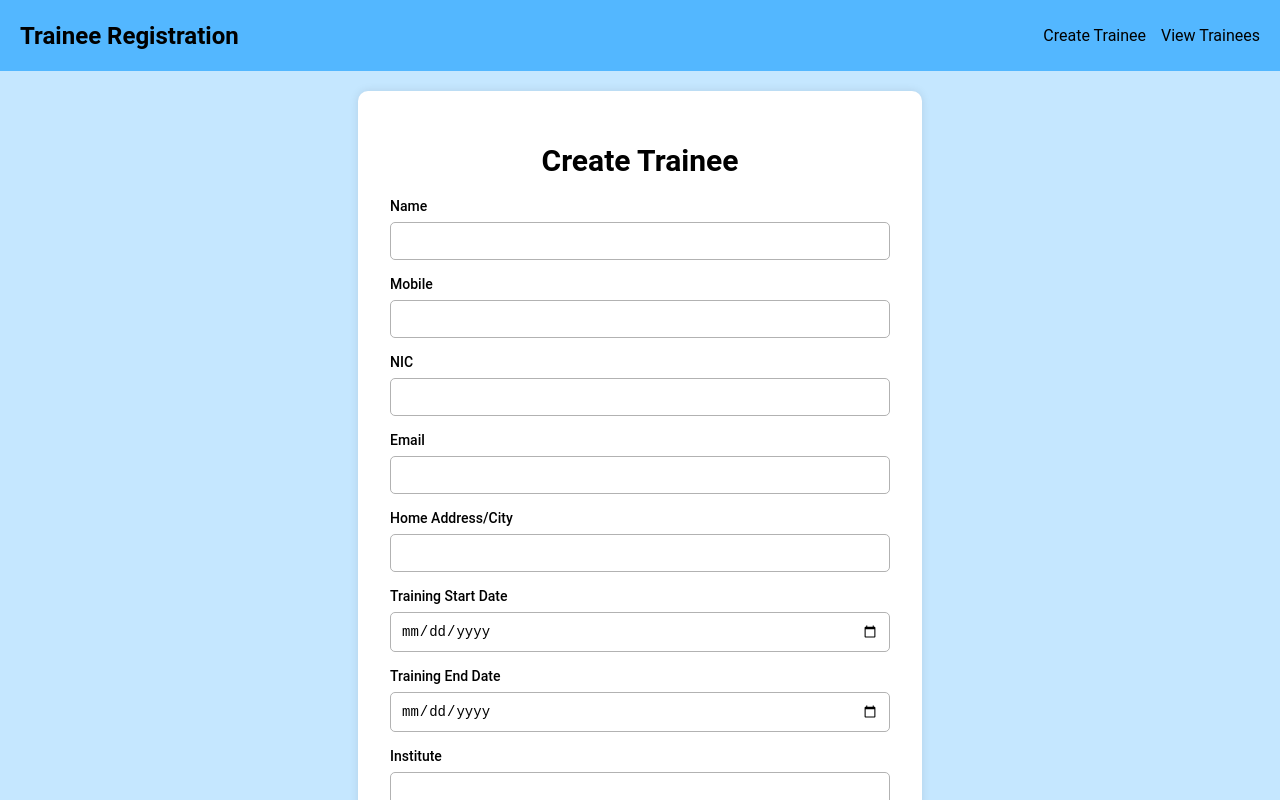
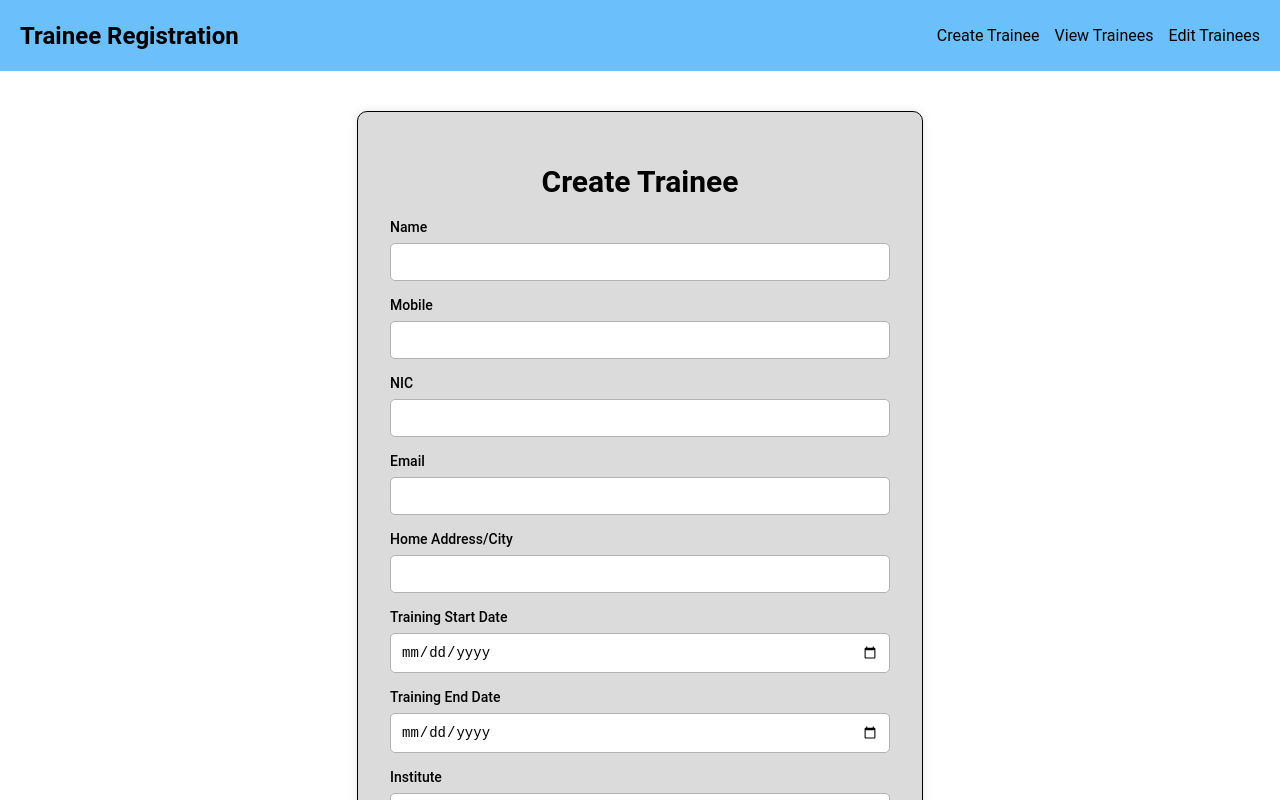
Before and after one commit to anupamamaheepala/Intern-crud, a React (Create React App) app in the folder frontend/: page / in a window 1280 px wide. Shown: the top 800 px of the page. Built offline with nearby package versions, Linux system fonts and the light colour scheme.

Commit message:
anupama_16_4

```diff
--- a/frontend/src/components/Header.jsx
+++ b/frontend/src/components/Header.jsx
@@ -16,6 +16,9 @@ const Header = () => {
           <li>
             <Link to="/index">View Trainees</Link>
           </li>
+          <li>
+            <Link to="/">Edit Trainees</Link>
+          </li>
         </ul>
       </nav>
     </header>
--- a/frontend/src/css/create.css
+++ b/frontend/src/css/create.css
@@ -1,5 +1,5 @@
 body {
-    background-color: #c5e7ff;
+    background-color: #ffffff;
     font-family: 'Roboto', sans-serif;
     margin: 0;
     padding: 0;
@@ -10,13 +10,14 @@ body {
     justify-content: center;
     align-items: center;
     min-height: 100vh;
-    margin-top: 20px;
+    margin-top: 40px;
     margin-bottom: 20px;
 }
 
 .create-form {
-    background: #fff;
+    background: #dcdbdb;
     padding: 2rem;
+    border: 1px solid #000000;
     border-radius: 10px;
     box-shadow: 0 0 10px rgba(0, 0, 0, 0.1);
     width: 100%;
--- a/frontend/src/css/header.css
+++ b/frontend/src/css/header.css
@@ -1,5 +1,5 @@
 .header {
-    background-color: #53b7ff;
+    background-color: #6bbffa;
     padding: 10px 20px;
     color: rgb(0, 0, 0);
     width: 100%;
--- a/frontend/src/css/index.css
+++ b/frontend/src/css/index.css
@@ -1,5 +1,5 @@
 body {
-  background-color: #c5e7ff;
+  background-color: #ffffff;
   font-family: 'Roboto', sans-serif;
   margin: 0;
   padding: 0;
@@ -33,13 +33,13 @@ body {
   }
 
   .trainee-table th {
-    background-color: #f4f4f4;
+    background-color: #dcdbdb;
     color: #333;
     font-weight: bold;
   }
 
   .trainee-table tr:nth-child(even) {
-    background-color: #f9f9f9;
+    background-color: #dcdbdb;
   }
 
   .trainee-table tr:hover {
@@ -68,11 +68,11 @@ body {
     font-size: 16px;
     width: 80%;
     max-width: 300px;
-    border: 1px solid #ccc;
+    border: 1px solid #000000;
     border-radius: 4px;
   }
 
   .search-bar:focus {
-    border-color: #007bff;
+    border-color: #000000;
     outline: none;
   }
```
